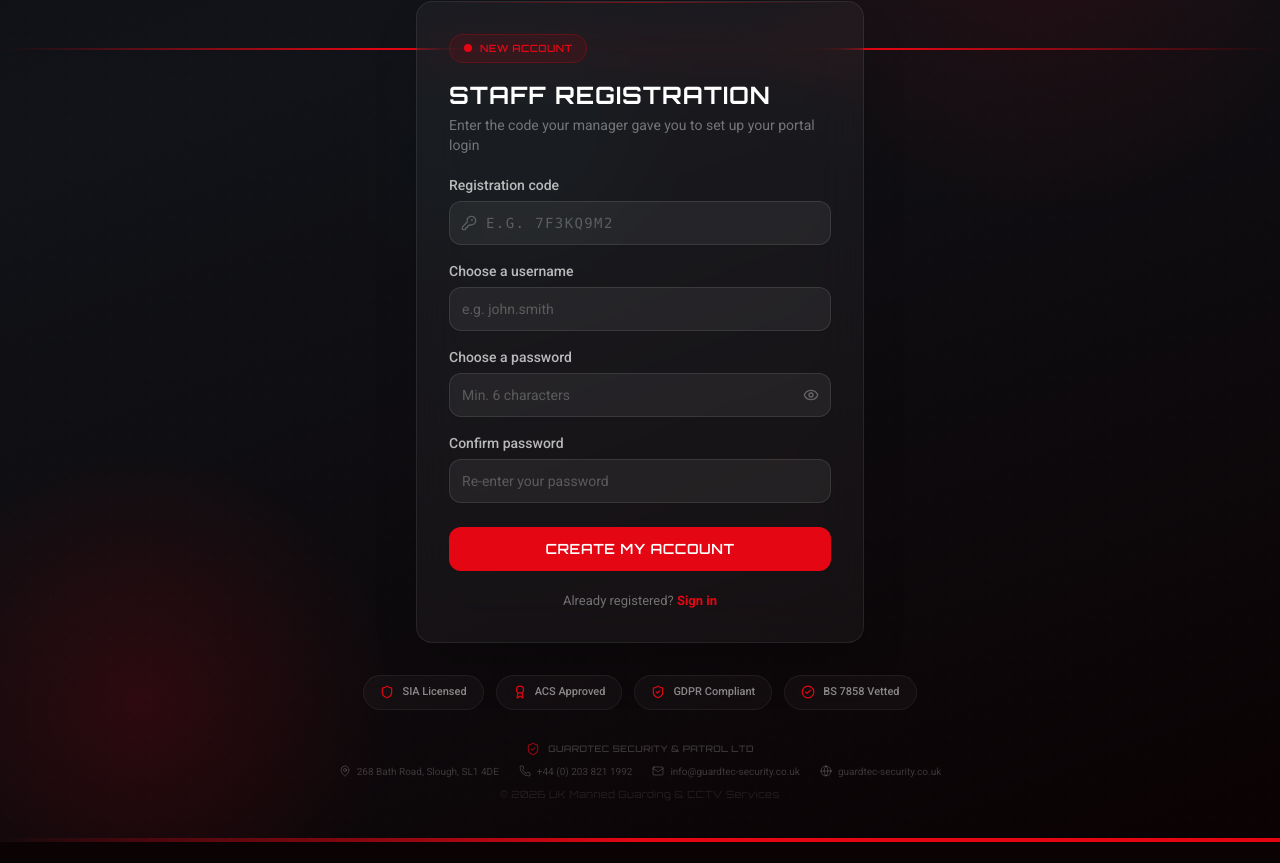
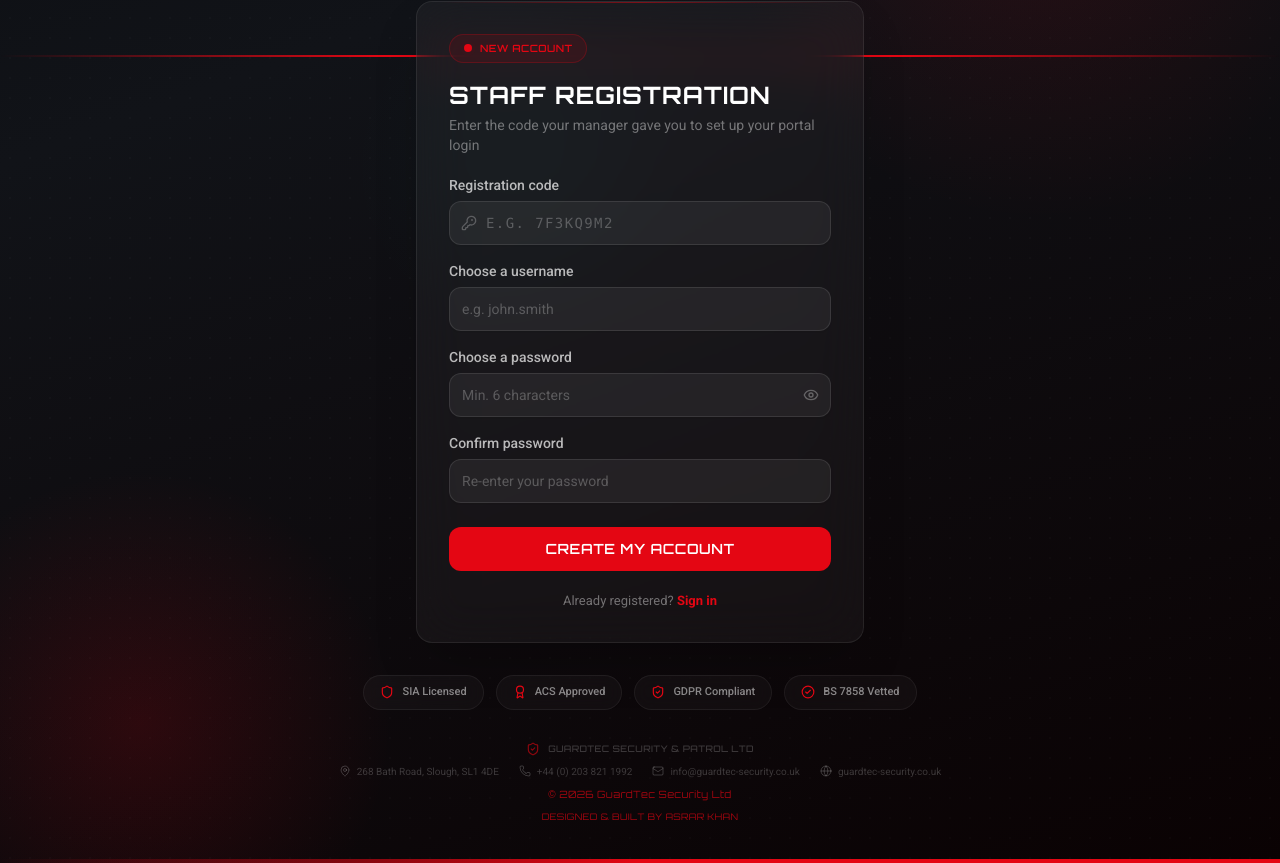
Before and after one commit to asrarkhantscltd-del/GUARDTEC, a React (Vite) app in the folder frontend/: page /register in a window 1280 px wide. Shown: the part 332-1195 px from the top of the page. Before the commit the page ends 1174 px from the top, so only its background shows below. Built offline with nearby package versions, Linux system fonts and the light colour scheme; no server answers.

Commit message:
loading page fix

```diff
--- a/frontend/src/pages/LoginPage.tsx
+++ b/frontend/src/pages/LoginPage.tsx
@@ -311,8 +311,11 @@ export default function LoginPage() {
             <Globe className="h-3 w-3" /> guardtec-security.co.uk
           </span>
         </div>
-        <p className="text-[10px] text-white/10 font-display tracking-wider">
-          © {new Date().getFullYear()} UK Manned Guarding & CCTV Services
+        <p className="text-[10px] text-[#E40613]/70 font-display tracking-wider">
+          © {new Date().getFullYear()} GuardTec Security Ltd
+        </p>
+        <p className="text-[9px] text-[#E40613]/70 font-display uppercase tracking-[0.25em]">
+          Designed &amp; Built by Asrar Khan
         </p>
       </motion.div>
     </div>
--- a/frontend/src/pages/RegisterPage.tsx
+++ b/frontend/src/pages/RegisterPage.tsx
@@ -303,8 +303,11 @@ export default function RegisterPage() {
             <Globe className="h-3 w-3" /> guardtec-security.co.uk
           </span>
         </div>
-        <p className="text-[10px] text-white/10 font-display tracking-wider">
-          © {new Date().getFullYear()} UK Manned Guarding & CCTV Services
+        <p className="text-[10px] text-[#E40613]/70 font-display tracking-wider">
+          © {new Date().getFullYear()} GuardTec Security Ltd
+        </p>
+        <p className="text-[9px] text-[#E40613]/70 font-display uppercase tracking-[0.25em]">
+          Designed &amp; Built by Asrar Khan
         </p>
       </motion.div>
     </div>
```
